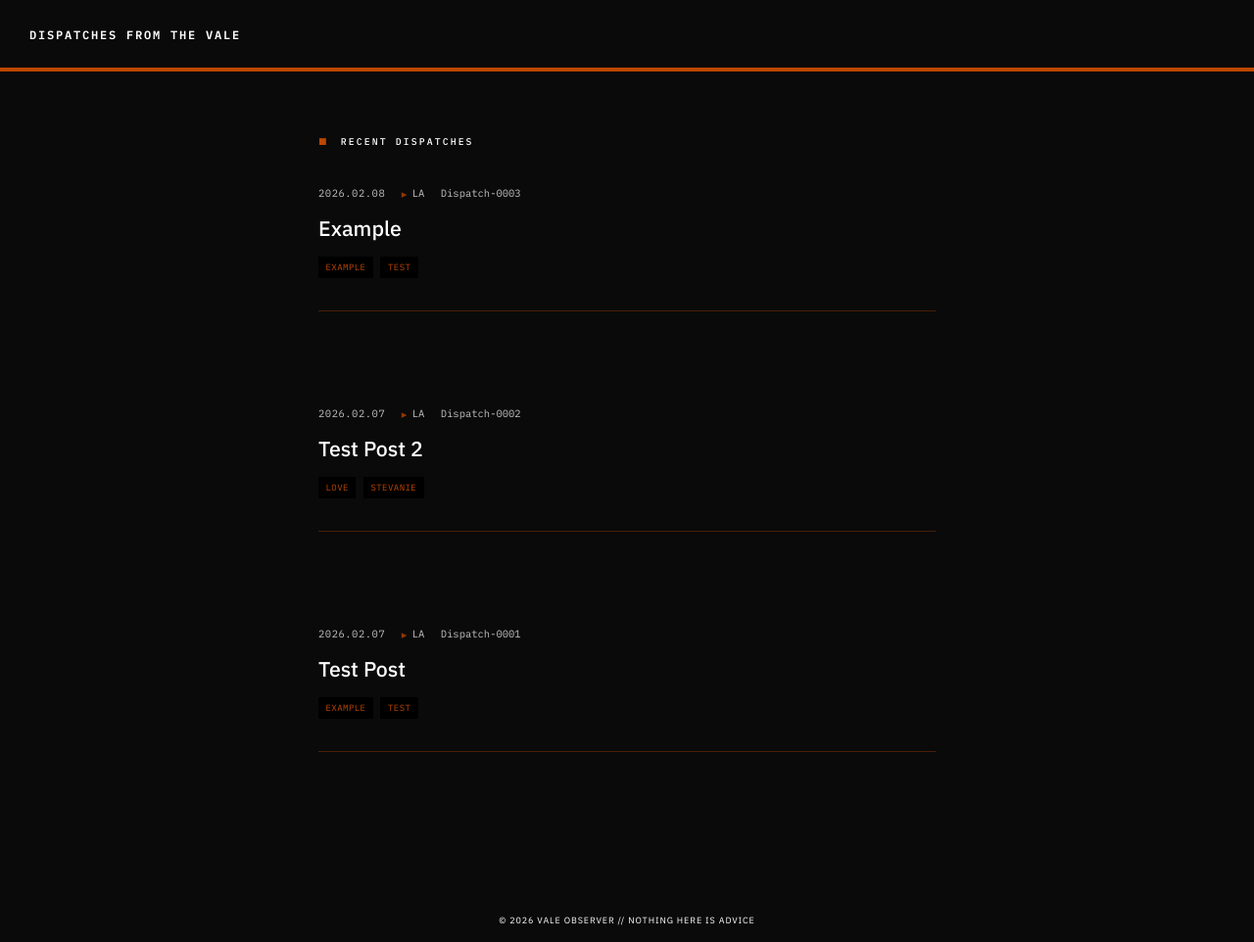
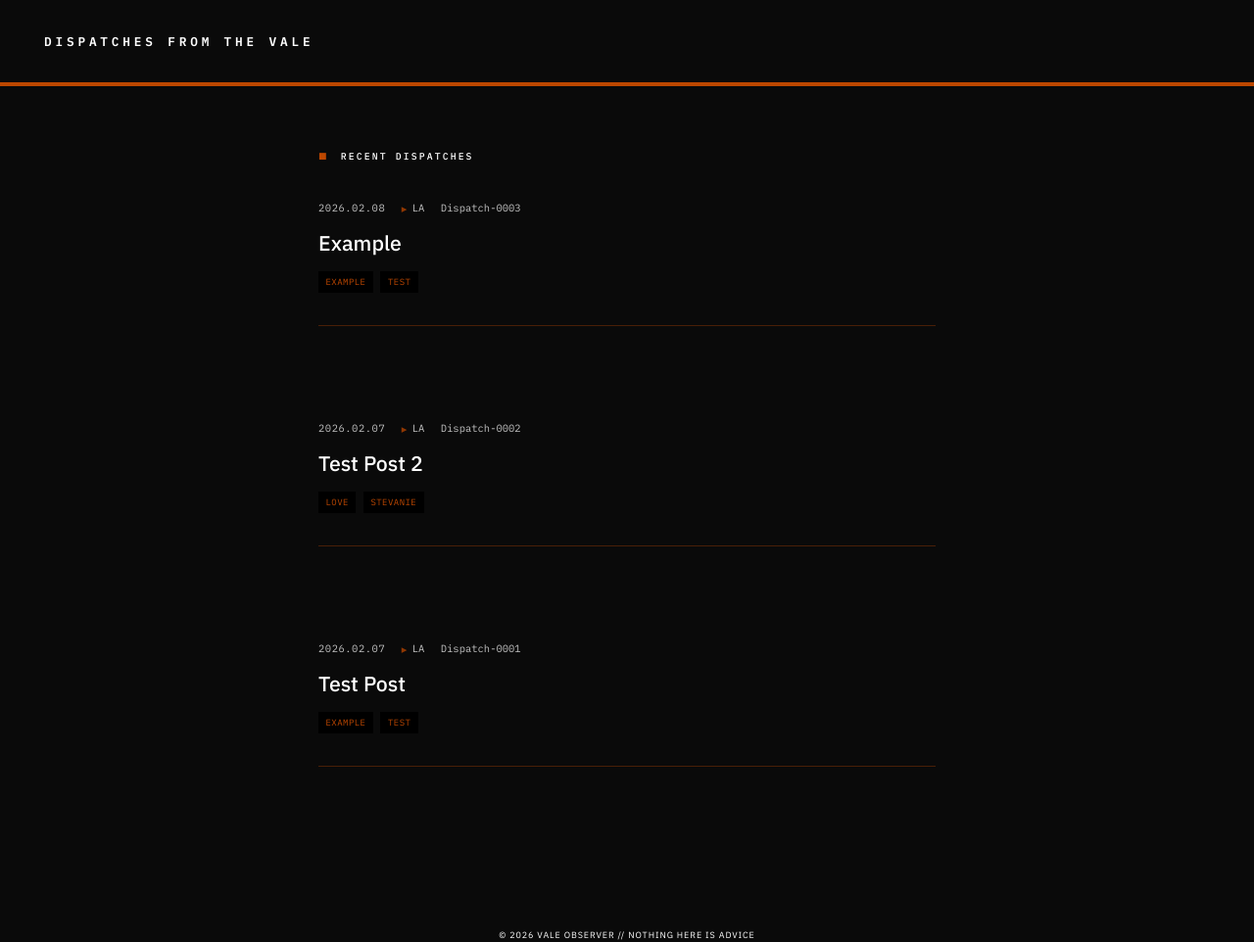
Before and after one commit to valeobserver/dispatches-from-the-vale, a Jekyll site: the page built from index.html, in a window 1280 px wide and 962 px high. Shown: the whole window at 98% size. Built offline with Jekyll 4.4.1, drawn with Linux system fonts in a browser that asks for light colours.

Commit message:
Update default.html

```diff
--- a/_layouts/default.html
+++ b/_layouts/default.html
@@ -36,7 +36,7 @@
 
         header {
             border-bottom: 4px solid var(--accent);
-            padding: 1.5rem 2rem;
+            padding: 2rem 3rem;
             position: sticky;
             top: 0;
             background: var(--bg);
@@ -61,9 +61,9 @@
 
         .site-title {
             font-family: var(--mono);
-            font-size: 0.8rem;
-            font-weight: 600;
-            letter-spacing: 0.15em;
+            font-size: 0.85rem;
+            font-weight: 700;
+            letter-spacing: 0.3em;
             text-transform: uppercase;
             color: var(--fg);
             text-decoration: none;
```
